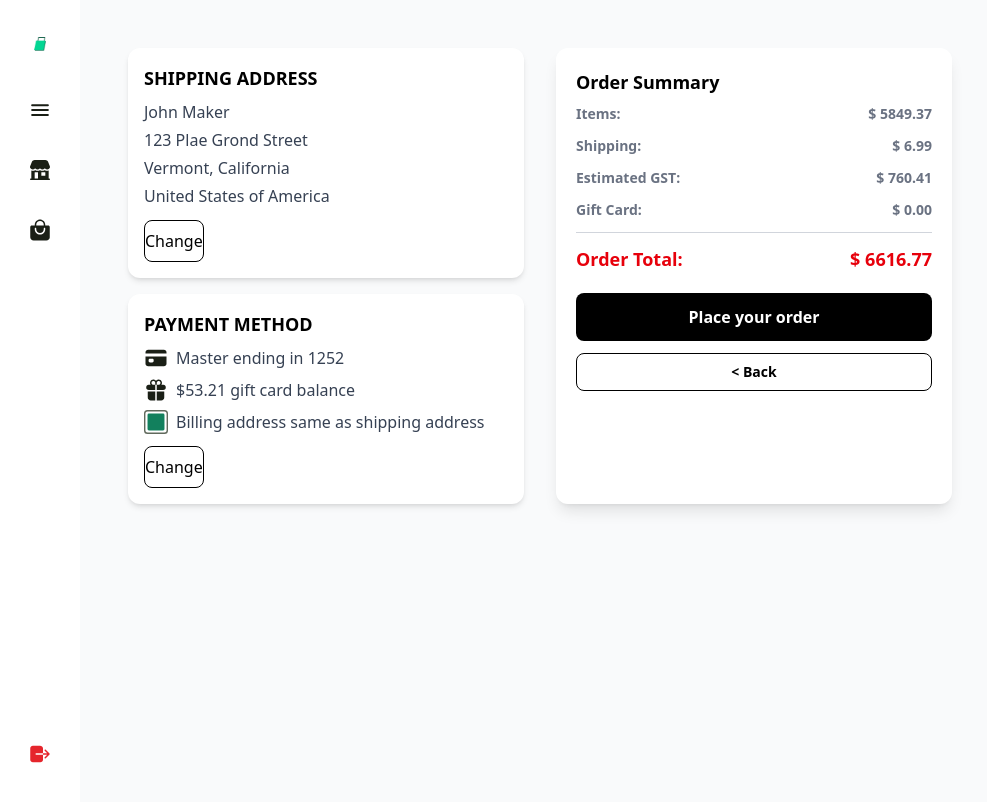
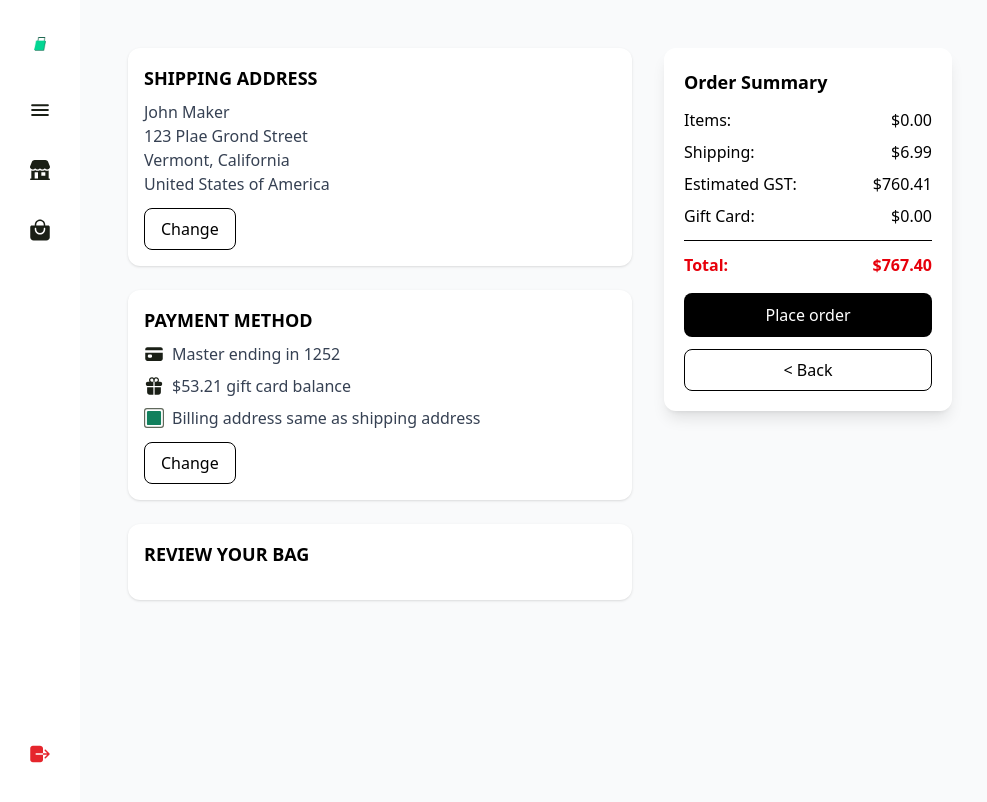
Before and after one commit to projectphenyo/Commerce, a React (Vite) app in the folder my-group/: page /checkout in a window 1280 px wide. Shown: the top 802 px of the page, without its empty margins (0-987 px from the left). Built offline with nearby package versions, Linux system fonts and the light colour scheme.

Commit message:
Added Review section .& Fixed checkout layout

```diff
--- a/my-group/src/components/BagPanel.jsx
+++ b/my-group/src/components/BagPanel.jsx
@@ -16,7 +16,9 @@ export default function BagPanel() {
   }, [bag]);
 
   const isBagPage = location.pathname === "/bag";
-  const isCheckoutPage = location.pathname === "/checkout";
+  //const isCheckoutPage = location.pathname === "/checkout";
+  const isCheckoutPage = location.pathname.toLowerCase() === "/checkout";
+
 
   // Do NOT show side panel on Bag or Checkout pages
   if (isBagPage || isCheckoutPage) return null;
--- a/my-group/src/pages/Checkout.jsx
+++ b/my-group/src/pages/Checkout.jsx
@@ -1,121 +1,156 @@
 import { useState } from "react";
+import { useNavigate } from "react-router-dom";
+import { useBag } from "../context/BagContext";
+import PRODUCTS from "../data/products";
+import RatingStars from "../components/RatingStars";
+import { money } from "../utils/format";
 import gift from "../assets/icons/gift.svg";
 import card from "../assets/icons/card.svg";
 import selectedTrue from "../assets/icons/true.svg";
-import { useNavigate } from "react-router-dom";
 
 export default function Checkout() {
   const navigate = useNavigate();
+  const { bag, addToBag, removeFromBag } = useBag();
 
-  // Address state
-  const [fullName, setFullName] = useState("John Maker");
-  const [street, setStreet] = useState("123 Plae Grond Street");
-  const [city, setCity] = useState("Vermont");
-  const [state, setState] = useState("California");
-  const [country, setCountry] = useState("United States of America");
+  const [fullName] = useState("John Maker");
+  const [street] = useState("123 Plae Grond Street");
+  const [city] = useState("Vermont");
+  const [state] = useState("California");
+  const [country] = useState("United States of America");
 
-  // Payment State
-  const [paymentMethod, setPaymentMethod] = useState("Master ending in 1252");
-  const [giftCardreal, setGiftCard] = useState("$53.21 gift card balance");
-  const [billingaddress, setBillingaddress] = useState("Billing address same as shipping address");
+  const [paymentMethod] = useState("Master ending in 1252");
+  const [giftCardreal] = useState("$53.21 gift card balance");
+  const [billingaddress] = useState("Billing address same as shipping address");
 
-  // Order summary placeholder values
-  const itemsTotal = 5849.37;
+  const items = Array.from(bag.entries()).map(([id, qty]) => {
+    const product = PRODUCTS.find((p) => p.id === id);
+    return { ...product, quantity: qty };
+  });
+
+  const itemsTotal = items.reduce((sum, item) => sum + item.price * item.quantity, 0);
   const shipping = 6.99;
   const gst = 760.41;
   const giftCard = 0;
   const orderTotal = itemsTotal + shipping + gst - giftCard;
 
-  const money = (value) => value.toFixed(2);
+  return (
+    <div className="min-h-screen bg-gray-50 p-6">
+      <div className="max-w-7xl mx-auto flex gap-8">
 
-  return (
-    <div className="min-h-screen bg-gray-50 p-4 md:p-6">
-      <div className="grid grid-cols-1 md:grid-cols-2 gap-6 md:gap-8">
-        {/* Left column: address + payment */}
-        <div className="space-y-4">
-          {/* Shipping Address Card */}
-          <div className="w-full bg-white rounded-xl shadow-md p-4">
-            <h2 className="text-lg font-semibold">SHIPPING ADDRESS</h2>
-            <div className="space-y-1 text-gray-700 mt-2">
+        {/* LEFT COLUMN */}
+        <div className="flex-1 space-y-6">
+
+          {/* Shipping */}
+          <div className="bg-white rounded-xl shadow p-4">
+            <h2 className="font-semibold text-lg">SHIPPING ADDRESS</h2>
+            <div className="mt-2 text-gray-700">
               <p>{fullName}</p>
               <p>{street}</p>
               <p>{city}, {state}</p>
               <p>{country}</p>
             </div>
             <button
-              type="button"
               onClick={() => navigate("/AddAddress")}
-              className="mt-3 w-full md:w-auto border border-black rounded-lg py-2 hover:bg-gray-100"
+              className="mt-3 border border-black rounded-lg px-4 py-2 hover:bg-gray-100"
             >
               Change
             </button>
           </div>
 
-          {/* Payment Method Card */}
-          <div className="w-full bg-white rounded-xl shadow-md p-4">
-            <h2 className="text-lg font-semibold">PAYMENT METHOD</h2>
-            <div className="space-y-2 text-gray-700 mt-2">
+          {/* Payment */}
+          <div className="bg-white rounded-xl shadow p-4">
+            <h2 className="font-semibold text-lg">PAYMENT METHOD</h2>
+            <div className="mt-2 space-y-2 text-gray-700">
               <p className="flex items-center gap-2">
-                <img src={card} alt="Card" className="w-6 h-6" />
-                {paymentMethod}
+                <img src={card} className="w-5 h-5" /> {paymentMethod}
               </p>
               <p className="flex items-center gap-2">
-                <img src={gift} alt="Gift" className="w-6 h-6" />
-                {giftCardreal}
+                <img src={gift} className="w-5 h-5" /> {giftCardreal}
               </p>
               <p className="flex items-center gap-2">
-                <img src={selectedTrue} alt="Billing" className="w-6 h-6" />
-                {billingaddress}
+                <img src={selectedTrue} className="w-5 h-5" /> {billingaddress}
               </p>
             </div>
             <button
-              type="button"
               onClick={() => navigate("/AddPayment")}
-              className="mt-3 w-full md:w-auto border border-black rounded-lg py-2 hover:bg-gray-100"
+              className="mt-3 border border-black rounded-lg px-4 py-2 hover:bg-gray-100"
             >
               Change
             </button>
           </div>
+
+          {/* Review Your Bag */}
+          <div className="bg-white rounded-xl shadow p-4">
+            <h2 className="font-semibold text-lg mb-4">REVIEW YOUR BAG</h2>
+
+            {items.map((item) => (
+              <div key={item.id} className="flex gap-4 py-4 border-b last:border-b-0">
+                <img src={item.src} className="w-20 h-20 object-contain" />
+
+                <div className="flex-1">
+                  <h3 className="font-semibold">{item.name}</h3>
+                  <p className="text-sm text-gray-500">{item.variant}</p>
+
+                  <div className="flex items-center gap-2 mt-1">
+                    <RatingStars rating={item.rating} />
+                    <span className="text-sm">{item.rating}/5</span>
+                  </div>
+
+                  <div className="flex justify-between items-center mt-2">
+                    <span className="font-semibold">
+                      ${money(item.price)} × {item.quantity}
+                    </span>
+
+                    <div className="flex items-center gap-3 text-lg">
+                      <button onClick={() => removeFromBag(item.id)} className="text-red-500">−</button>
+                      <span>{item.quantity}</span>
+                      <button onClick={() => addToBag(item.id)} className="text-green-600">+</button>
+                    </div>
+                  </div>
+                </div>
+              </div>
+            ))}
+          </div>
         </div>
 
-        {/* Right column: Order Summary */}
-        <aside
-          className="bg-white rounded-xl shadow-lg p-5 md:sticky md:top-5 text-sm text-gray-500 font-semibold"
-          aria-label="Order Summary"
-        >
-          <h3 className="text-lg font-semibold mb-2 text-black">Order Summary</h3>
-          <div className="mb-3 flex justify-between">
+        {/* RIGHT COLUMN — ORDER SUMMARY */}
+        <aside className="w-72 bg-white rounded-xl shadow-lg p-5 h-fit sticky top-6">
+          <h3 className="font-semibold text-lg mb-3">Order Summary</h3>
+
+          <div className="flex justify-between mb-2">
             <span>Items:</span>
-            <span>$ {money(itemsTotal)}</span>
+            <span>${money(itemsTotal)}</span>
           </div>
-          <div className="mb-3 flex justify-between">
+          <div className="flex justify-between mb-2">
             <span>Shipping:</span>
-            <span>$ {shipping.toFixed(2)}</span>
+            <span>${shipping.toFixed(2)}</span>
           </div>
-          <div className="mb-3 flex justify-between">
+          <div className="flex justify-between mb-2">
             <span>Estimated GST:</span>
-            <span>$ {gst.toFixed(2)}</span>
+            <span>${gst.toFixed(2)}</span>
           </div>
-          <div className="mb-3 flex justify-between">
+          <div className="flex justify-between mb-2">
             <span>Gift Card:</span>
-            <span>$ {giftCard.toFixed(2)}</span>
+            <span>${giftCard.toFixed(2)}</span>
           </div>
-          <hr className="my-3 border-gray-300" />
-          <div className="mb-5 flex justify-between text-red-600 font-extrabold text-lg">
-            <span>Order Total:</span>
-            <span>$ {money(orderTotal)}</span>
+
+          <hr className="my-3" />
+
+          <div className="flex justify-between font-bold text-red-600 mb-4">
+            <span>Total:</span>
+            <span>${money(orderTotal)}</span>
           </div>
+
           <button
-            type="button"
             onClick={() => navigate("/Confirmation")}
-            className="w-full py-3 rounded-lg bg-black text-white text-base hover:bg-gray-800"
+            className="w-full bg-black text-white py-2.5 rounded-lg hover:opacity-90"
           >
-            Place your order
+            Place order
           </button>
+
           <button
-            type="button"
             onClick={() => navigate("/Bag")}
-            className="mt-3 w-full py-2 rounded-lg border border-black bg-transparent text-black font-bold text-sm hover:bg-gray-100"
+            className="w-full mt-3 border border-black py-2 rounded-lg hover:bg-gray-100"
           >
             &lt; Back
           </button>
```
